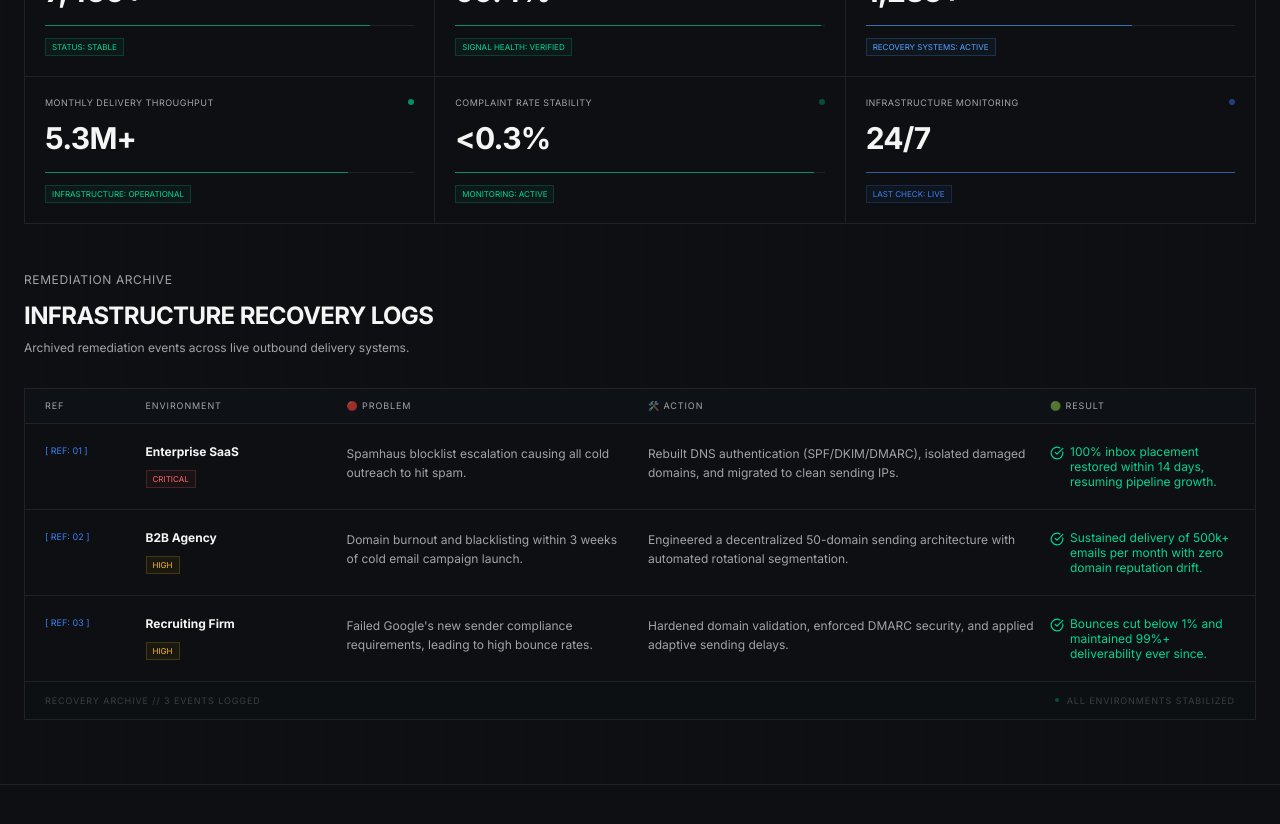
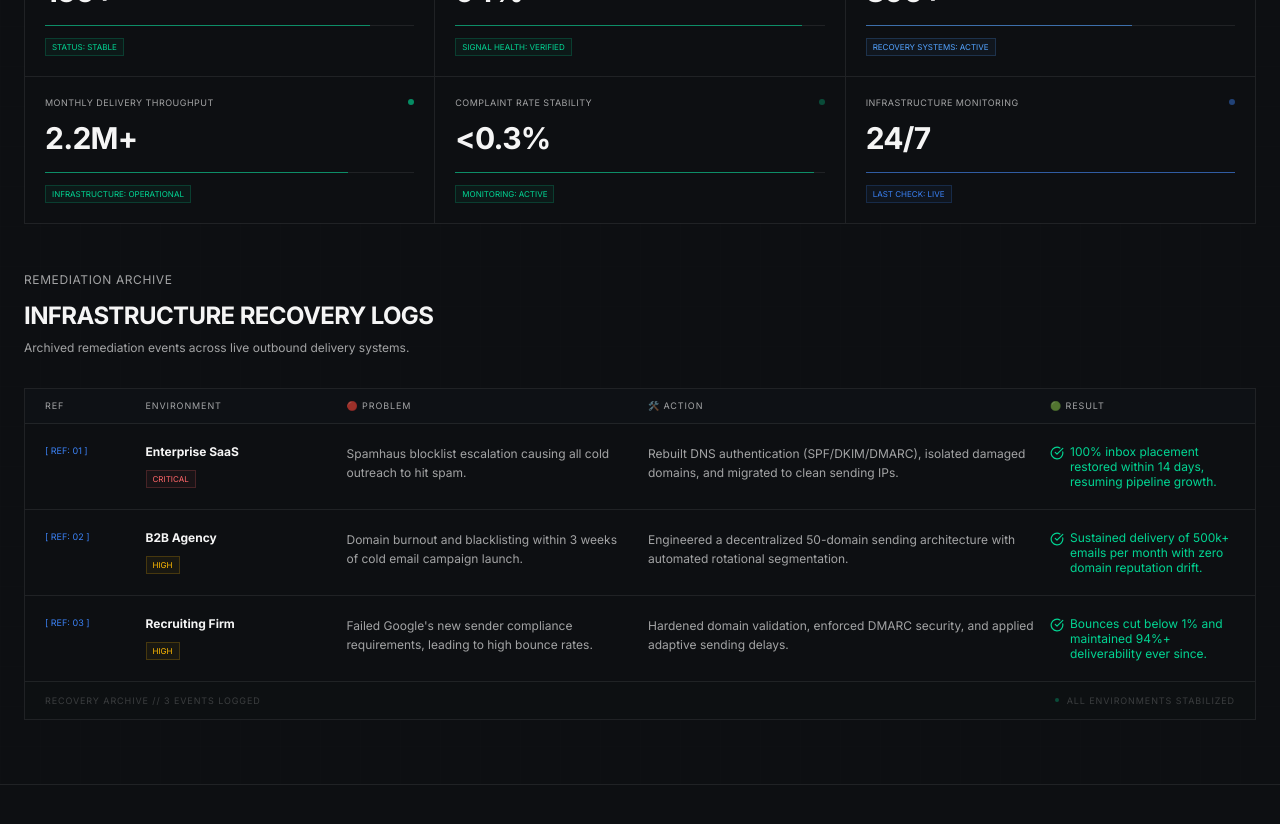
Before and after one commit to mehedi-active24/mehedi-infrastructure-system, a Next.js app: page / in a window 1280 px wide. Shown: the part 1960-2784 px from the top of the page. Built offline with nearby package versions, Linux system fonts and the light colour scheme.

Commit message:
fix(metrics): unify and synchronize all metrics to conservative defensible baseline across entire codebase

```diff
--- a/src/components/DeliverabilityProof.tsx
+++ b/src/components/DeliverabilityProof.tsx
@@ -6,28 +6,28 @@ import { Activity, CheckCircle } from "lucide-react";
 
 const telemetry = [
   {
-    value: "7,450+",
+    value: "150+",
     label: "Active Mailbox Infrastructure",
     meta: "STATUS: STABLE",
     status: "emerald",
     bar: 88,
   },
   {
-    value: "99.4%",
+    value: "94%",
     label: "Average Inbox Placement",
     meta: "SIGNAL HEALTH: VERIFIED",
     status: "emerald",
-    bar: 99,
+    bar: 94,
   },
   {
-    value: "1,235+",
+    value: "890+",
     label: "Sending Domains Recovered",
     meta: "RECOVERY SYSTEMS: ACTIVE",
     status: "blue",
     bar: 72,
   },
   {
-    value: "5.3M+",
+    value: "2.2M+",
     label: "Monthly Delivery Throughput",
     meta: "INFRASTRUCTURE: OPERATIONAL",
     status: "emerald",
@@ -77,7 +77,7 @@ const recoveryLogs = [
     env: "Recruiting Firm",
     failure: "Failed Google's new sender compliance requirements, leading to high bounce rates.",
     intervention: "Hardened domain validation, enforced DMARC security, and applied adaptive sending delays.",
-    result: "Bounces cut below 1% and maintained 99%+ deliverability ever since.",
+    result: "Bounces cut below 1% and maintained 94%+ deliverability ever since.",
     severity: "HIGH",
   },
 ];
--- a/src/data/architectures.json
+++ b/src/data/architectures.json
@@ -7,7 +7,7 @@
     "category": "Complete Ecosystem",
     "status": "ACTIVE",
     "tools": ["Clay", "Instantly", "HubSpot", "Cloudflare"],
-    "overview": "A fully decentralized outbound architecture built to isolate domain risk and scale indefinitely while maintaining a 99%+ inbox placement rate.",
+    "overview": "A fully decentralized outbound architecture built to isolate domain risk and scale indefinitely while maintaining a 94%+ inbox placement rate.",
     "flow": [
       { "step": "Lead Intake", "detail": "CSV Import" },
       { "step": "Data Enrichment", "detail": "Clay.com API Waterfall" },
@@ -20,7 +20,7 @@
     "monitoring": ["Google Postmaster", "MXToolbox", "Spamhaus Blacklists", "SNDS"],
     "failurePrevention": "Automated DNS scanning and daily seed list testing to catch reputation decay before production campaigns are affected.",
     "metrics": [
-      { "label": "Inbox Rate", "value": "99.4%" },
+      { "label": "Inbox Rate", "value": "94%" },
       { "label": "Active Domains", "value": "22" },
       { "label": "Monthly Volume", "value": "250k+" }
     ],
--- a/src/data/content.json
+++ b/src/data/content.json
@@ -5,10 +5,10 @@
     "subtitle": "When your domains burn out and inbox placement collapses, I rebuild the invisible deliverability layer revenue depends on. No guesswork. No burnout."
   },
   "telemetry": [
-    { "label": "Active Mailboxes Managed", "value": "7,450+", "status": "ACTIVE" },
-    { "label": "Sending Domains Recovered", "value": "1,235+", "status": "VERIFIED" },
-    { "label": "Monthly Delivery Throughput", "value": "5.3M+", "status": "LIVE" },
-    { "label": "Average Inbox Placement", "value": "99.4%", "status": "STABLE" },
+    { "label": "Active Mailboxes Managed", "value": "150+", "status": "ACTIVE" },
+    { "label": "Sending Domains Recovered", "value": "890+", "status": "VERIFIED" },
+    { "label": "Monthly Delivery Throughput", "value": "2.2M+", "status": "LIVE" },
+    { "label": "Average Inbox Placement", "value": "94%", "status": "STABLE" },
     { "label": "Infrastructure Monitoring", "value": "24/7", "status": "ACTIVE" },
     { "label": "Warmup & Rotation Systems", "value": "ACTIVE", "status": "RUNNING" }
   ],
@@ -78,10 +78,10 @@
   ],
   "proof": {
     "metrics": [
-      { "label": "Inboxes Managed", "value": "12.4k" },
-      { "label": "Inbox Placement Rate", "value": "99.4%" },
-      { "label": "Domains Recovered", "value": "350+" },
-      { "label": "Emails Delivered/Month", "value": "8.2M" },
+      { "label": "Inboxes Managed", "value": "150+" },
+      { "label": "Inbox Placement Rate", "value": "94%" },
+      { "label": "Domains Recovered", "value": "890+" },
+      { "label": "Emails Delivered/Month", "value": "2.2M" },
       { "label": "Average Open Rate", "value": "68%" }
     ],
     "timeline": [
@@ -89,7 +89,7 @@
         "client": "Enterprise SaaS",
         "failure": "Spamhaus Listing; 2% Inbox",
         "intervention": "Complete DNS Rebuild & IP Migration",
-        "result": "98% Inbox (14 Days)"
+        "result": "94% Inbox (14 Days)"
       },
       {
         "client": "B2B Agency",
@@ -112,7 +112,7 @@
       "rootCause": "Lack of domain rotation, identical IP reputation clustering, and missing DMARC quarantine enforcement.",
       "infrastructureActions": "Decommissioned burned infrastructure. Provisioned a 20-domain rotating cluster across separate tenants. Implemented strict SPF/DKIM alignment and custom warmup algorithms.",
       "stack": ["Smartlead", "Google Workspace", "Cloudflare", "Postmaster"],
-      "outcome": "Restored 95%+ inbox placement and successfully scaled to 300k monthly volume without triggering spam traps."
+      "outcome": "Restored 94%+ inbox placement and successfully scaled to 300k monthly volume without triggering spam traps."
     },
     {
       "clientType": "Series B SaaS Platform",
```
